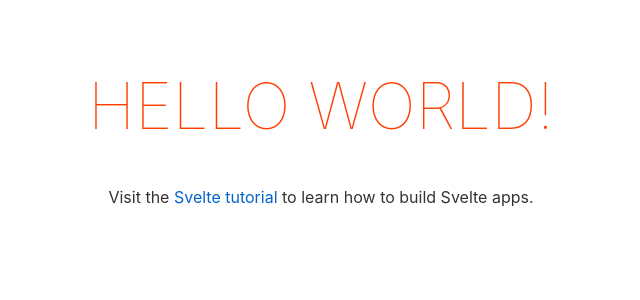
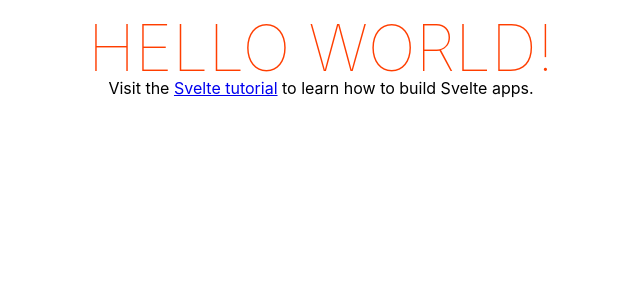
Before and after one commit to kstawinski/random-api, a Svelte app: page / in a window 1280 px wide. Shown: the top 300 px of the page, without its empty margins (319-959 px from the left). Built offline with nearby package versions, Linux system fonts and the light colour scheme.

Commit message:
Add reset.css to global styles file

```diff
--- a/public/global.css
+++ b/public/global.css
@@ -1,3 +1,54 @@
+/* http://meyerweb.com/eric/tools/css/reset/
+   v2.0 | 20110126
+   License: none (public domain)
+*/
+
+html, body, div, span, applet, object, iframe,
+h1, h2, h3, h4, h5, h6, p, blockquote, pre,
+a, abbr, acronym, address, big, cite, code,
+del, dfn, em, img, ins, kbd, q, s, samp,
+small, strike, strong, sub, sup, tt, var,
+b, u, i, center,
+dl, dt, dd, ol, ul, li,
+fieldset, form, label, legend,
+table, caption, tbody, tfoot, thead, tr, th, td,
+article, aside, canvas, details, embed,
+figure, figcaption, footer, header, hgroup,
+menu, nav, output, ruby, section, summary,
+time, mark, audio, video {
+	margin: 0;
+	padding: 0;
+	border: 0;
+	font-size: 100%;
+	font: inherit;
+	vertical-align: baseline;
+}
+/* HTML5 display-role reset for older browsers */
+article, aside, details, figcaption, figure,
+footer, header, hgroup, menu, nav, section {
+	display: block;
+}
+body {
+	line-height: 1;
+}
+ol, ul {
+	list-style: none;
+}
+blockquote, q {
+	quotes: none;
+}
+blockquote:before, blockquote:after,
+q:before, q:after {
+	content: '';
+	content: none;
+}
+table {
+	border-collapse: collapse;
+	border-spacing: 0;
+}
+
+/* App CSS */
+
 html, body {
 	position: relative;
 	width: 100%;
@@ -5,59 +56,8 @@
 }
 
 body {
-	color: #333;
-	margin: 0;
-	padding: 8px;
 	box-sizing: border-box;
 	font-family: -apple-system, BlinkMacSystemFont, "Segoe UI", Roboto, Oxygen-Sans, Ubuntu, Cantarell, "Helvetica Neue", sans-serif;
+	-webkit-font-smoothing: antialiased;
+	margin: 0;
 }
-
-a {
-	color: rgb(0,100,200);
-	text-decoration: none;
-}
-
-a:hover {
-	text-decoration: underline;
-}
-
-a:visited {
-	color: rgb(0,80,160);
-}
-
-label {
-	display: block;
-}
-
-input, button, select, textarea {
-	font-family: inherit;
-	font-size: inherit;
-	-webkit-padding: 0.4em 0;
-	padding: 0.4em;
-	margin: 0 0 0.5em 0;
-	box-sizing: border-box;
-	border: 1px solid #ccc;
-	border-radius: 2px;
-}
-
-input:disabled {
-	color: #ccc;
-}
-
-button {
-	color: #333;
-	background-color: #f4f4f4;
-	outline: none;
-}
-
-button:disabled {
-	color: #999;
-}
-
-button:not(:disabled):active {
-	background-color: #ddd;
-}
-
-button:focus {
-	border-color: #666;
-}
```
